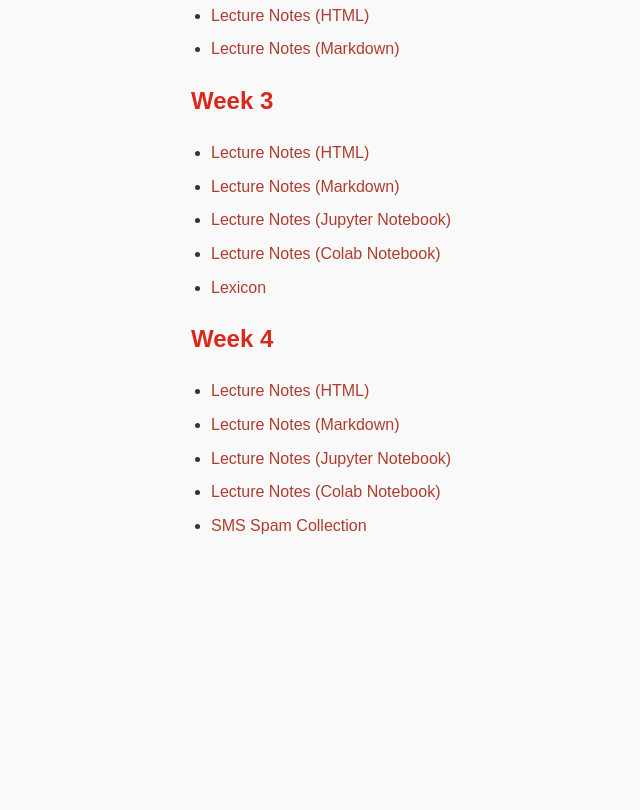
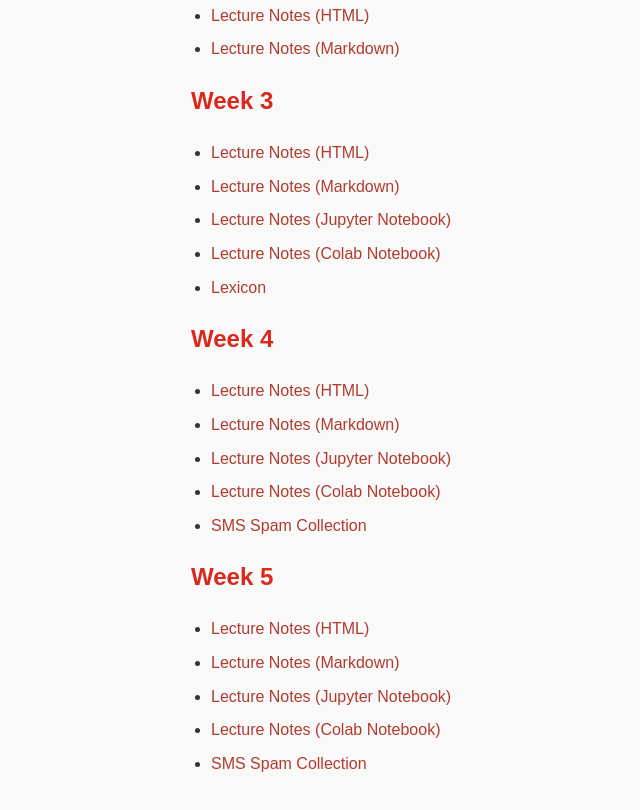
Before and after one commit to wd13ca/BAN200-Summer-2025, a plain HTML site: page index.html in a window 1280 px wide. Shown: the part 781-1591 px from the top of the page, without its empty margins (49-689 px from the left). Before the commit the page ends 1359 px from the top, so only its background shows below. Drawn offline with Linux system fonts and the light colour scheme.

Commit message:
Update index.html

```diff
--- a/index.html
+++ b/index.html
@@ -80,5 +80,13 @@
 			<li><a href="https://colab.research.google.com/drive/1Mcx_yh8TCQ4SCNQd87wSji6qlxibJ3ig">Lecture Notes (Colab Notebook)</a></li>
 			<li><a href="https://wd13ca.github.io/BAN200-Summer-2025/SMSSpamCollection.txt">SMS Spam Collection</a></li>
 		</ul>
+		<h2 id="week-5">Week 5</h2>
+		<ul>
+			<li><a href="https://wd13ca.github.io/BAN200-Summer-2025/Week%205%20Lecture%20Notes.html">Lecture Notes (HTML)</a></li>
+			<li><a href="https://wd13ca.github.io/BAN200-Summer-2025/Week%205%20Lecture%20Notes.md">Lecture Notes (Markdown)</a></li>
+			<li><a href="https://wd13ca.github.io/BAN200-Summer-2025/Week%205%20Lecture%20Notes.ipynb">Lecture Notes (Jupyter Notebook)</a></li>
+			<li><a href="https://colab.research.google.com/drive/1VC0MVzeAc2OgQThVeGkLZPvHTxAN0xXT">Lecture Notes (Colab Notebook)</a></li>
+			<li><a href="https://wd13ca.github.io/BAN200-Summer-2025/SMSSpamCollection.txt">SMS Spam Collection</a></li>
+		</ul>
 	</body>
 </html>
```
